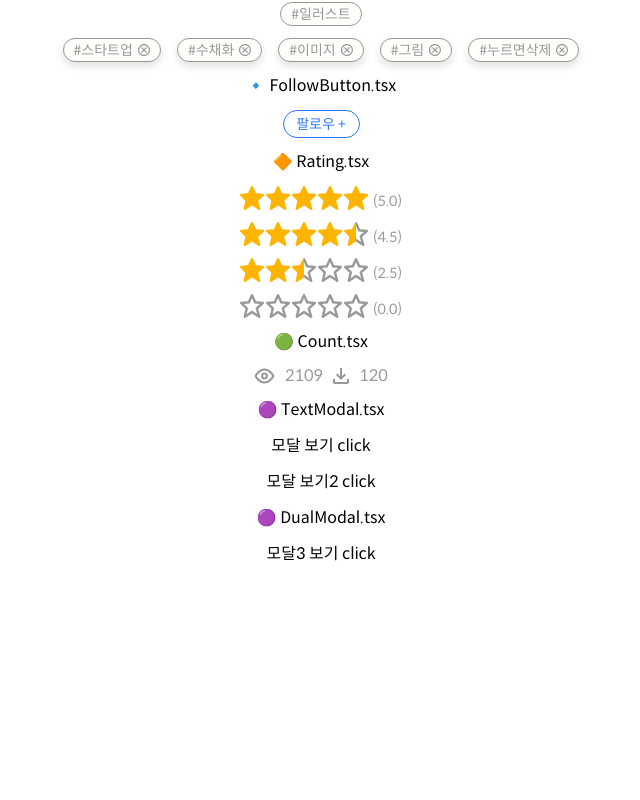
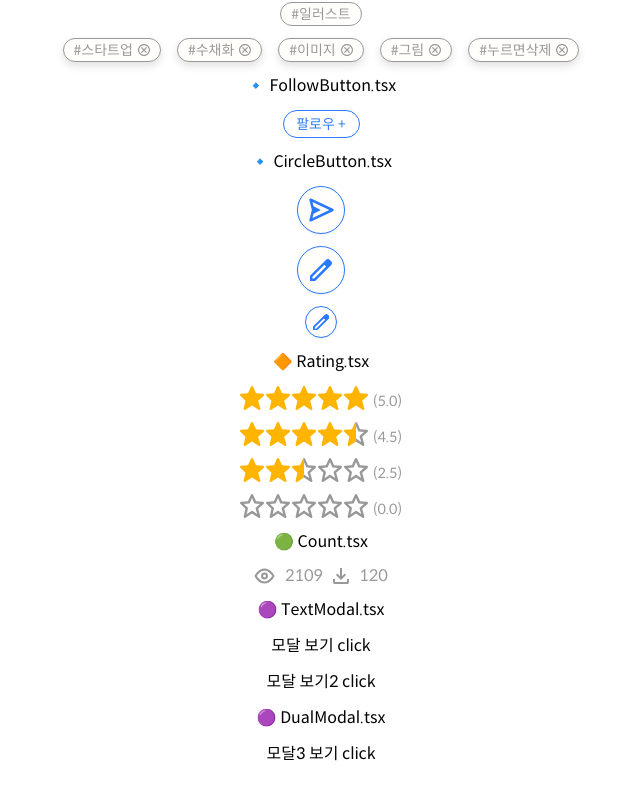
Before and after one commit to PromptPlace/PromtPlace-FE, a React (Vite) app: page /test in a window 1280 px wide. Shown: the part 1714-2514 px from the top of the page, without its empty margins (319-959 px from the left). Before the commit the page ends 2320 px from the top, so only its background shows below. Built offline with nearby package versions, Linux system fonts and the light colour scheme.

Commit message:
✨ Feat: CircleButton 구현 (#3)

```diff
--- /dev/null
+++ b/src/components/Button/CircleButton.tsx
@@ -0,0 +1,46 @@
+import SendIcon from '@assets/icon-send-primary.svg?react';
+import PencilIcon from '@assets/icon-edit-primary.svg?react';
+import clsx from 'clsx';
+
+/**
+ * 아이콘만 있는 원형 버튼 컴포넌트입니다.
+ *
+ * @param {string} buttonType -- 이미지 종류. 문의하기는 send, 프로필 수정 및 목록 수정은 edit
+ * @param {Size} size -- 버튼 크기. 목록 수정은 sm
+ * @param {function} onClick -- 버튼 클릭 시 실행될 함수
+ *
+ * @example
+ * <CircleButton buttonType="send" size="md" onClick={() => {}} />
+ *
+ * @author 김진효
+ * **/
+
+const circleButtonTheme = {
+  size: {
+    sm: 'w-[32px] h-[32px]',
+    md: 'w-[48px] h-[48px]',
+  },
+};
+
+type Size = keyof typeof circleButtonTheme.size;
+
+interface CircleButtonProps {
+  buttonType: 'send' | 'edit';
+  size: Size;
+  onClick: () => void;
+}
+
+const CircleButton = ({ buttonType, size, onClick }: CircleButtonProps) => {
+  return (
+    <button
+      onClick={onClick}
+      className={`rounded-full border border-primary hover:border-primary-hover active:border-primary-pressed flex justify-center items-center text-primary hover:text-primary-hover active:text-primary-pressed transition-all duration-300 ease-in-out bg-white active:bg-secondary shadow-button hover:shadow-button-hover ${circleButtonTheme.size[size]}`}>
+      {buttonType === 'send' && <SendIcon className="w-[25px] h-[24px]" />}
+      {buttonType === 'edit' && (
+        <PencilIcon className={clsx(size === 'sm' && 'w-[16.5px] h-[16.5px]', size === 'md' && 'w-[22px] h-[22px]')} />
+      )}
+    </button>
+  );
+};
+
+export default CircleButton;
--- a/src/pages/TestPage.tsx
+++ b/src/pages/TestPage.tsx
@@ -1,14 +1,16 @@
+import { useState } from 'react';
+
 import TagButton from '@components/Button/TagButton';
 import GradientButton from '@components/Button/GradientButton';
 import IconButton from '@components/Button/IconButton';
 import ModelButton from '@components/Button/ModelButton';
 import PrimaryButton from '@components/Button/PrimaryButton';
-import { useState } from 'react';
 import Rating from '@components/Rating';
 import Count from '@components/Count';
 import TextModal from '@components/Modal/TextModal';
 import DualModal from '@components/Modal/DualModal';
 import FollowButton from '@components/Button/FollowButton';
+import CircleButton from '@components/Button/CircleButton';
 
 const TestPage = () => {
   const [tags, setTags] = useState<string[]>(['#스타트업', '#수채화', '#이미지', '#그림', '#누르면삭제']);
@@ -87,6 +89,11 @@ const TestPage = () => {
         }}
       />
 
+      <h3>🔹 CircleButton.tsx</h3>
+      <CircleButton buttonType="send" size="md" onClick={() => {}} />
+      <CircleButton buttonType="edit" size="md" onClick={() => {}} />
+      <CircleButton buttonType="edit" size="sm" onClick={() => {}} />
+
       <h3>🔶 Rating.tsx</h3>
       <Rating star={5} />
       <Rating star={4.5} />
```
Also changed, not shown: src/assets/icon-edit-primary.svg (added), src/assets/icon-send-primary.svg (added).
